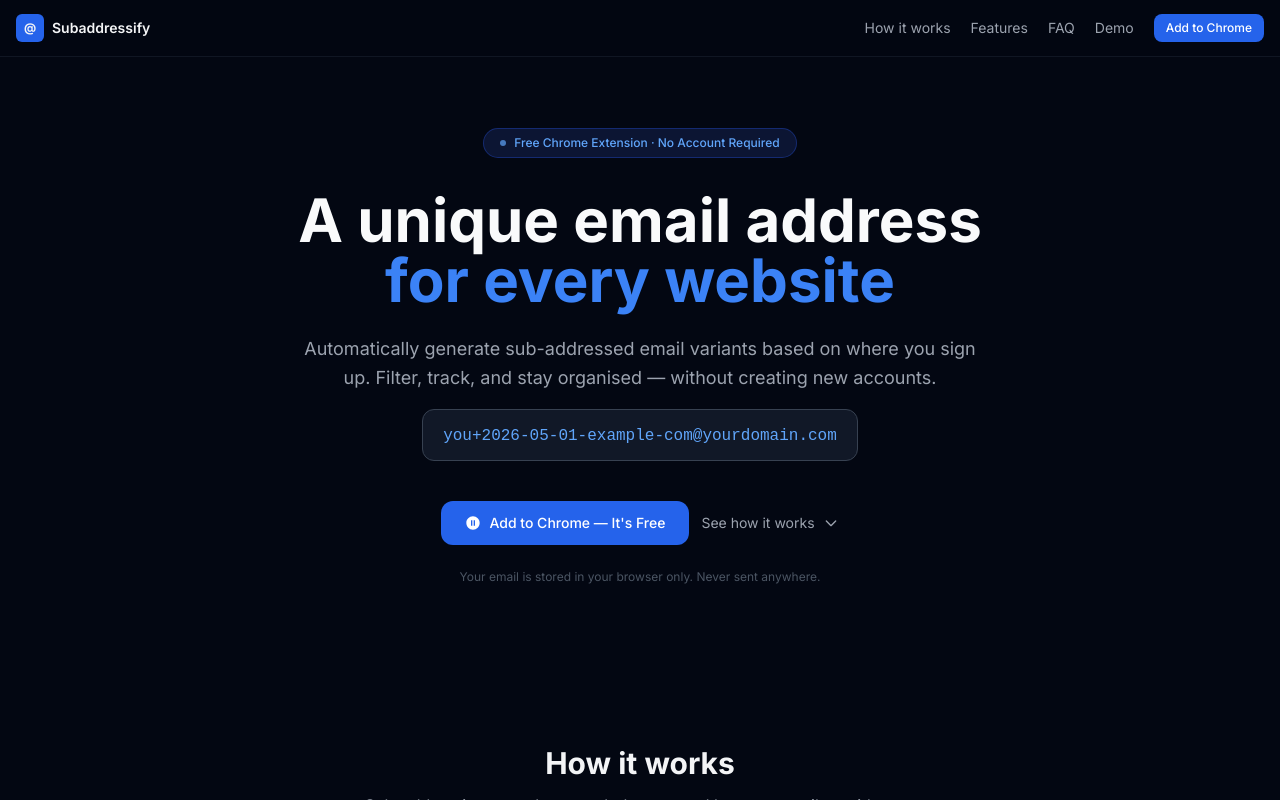
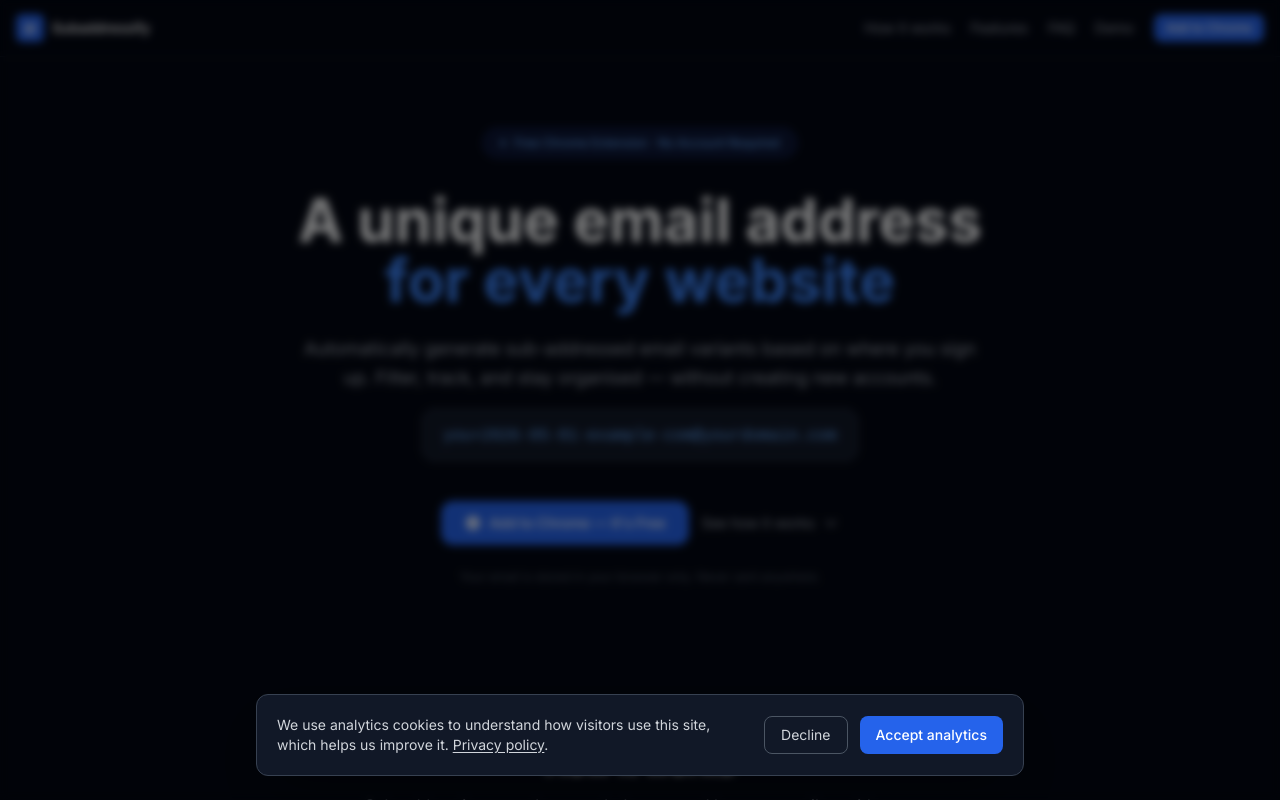
Before and after one commit to element-software/chrome-subaddressify, a Next.js app in the folder apps/website/: page / in a window 1280 px wide. Shown: the top 800 px of the page. Built offline with nearby package versions, Linux system fonts and the light colour scheme; no server answers.

Commit message:
added analytics and cookie banner on marketing website

```diff
--- a/apps/website/package.json
+++ b/apps/website/package.json
@@ -13,6 +13,7 @@
   },
   "dependencies": {
     "@subaddressify/shared": "workspace:*",
+    "@vercel/analytics": "^2.0.1",
     "next": "^15.5.15",
     "react": "^19.1.0",
     "react-dom": "^19.1.0"
--- a/apps/website/src/app/layout.tsx
+++ b/apps/website/src/app/layout.tsx
@@ -1,4 +1,6 @@
 import type { Metadata } from 'next';
+import CookieConsent from '@/components/CookieConsent';
+import AnalyticsScripts from '@/components/AnalyticsScripts';
 import './globals.css';
 
 export const metadata: Metadata = {
@@ -68,8 +70,12 @@ export default function RootLayout({ children }: { children: React.ReactNode })
           href="https://fonts.googleapis.com/css2?family=Inter:wght@400;500;600;700&display=swap"
           rel="stylesheet"
         />
+        <AnalyticsScripts />
       </head>
-      <body className="bg-gray-950 text-gray-100 antialiased">{children}</body>
+      <body className="bg-gray-950 text-gray-100 antialiased">
+        {children}
+        <CookieConsent />
+      </body>
     </html>
   );
 }
--- /dev/null
+++ b/apps/website/src/components/AnalyticsScripts.tsx
@@ -0,0 +1,41 @@
+'use client';
+
+import Script from 'next/script';
+
+export default function AnalyticsScripts() {
+  const gaId = process.env.NEXT_PUBLIC_GA_MEASUREMENT_ID;
+
+  return (
+    <>
+      <Script id="google-consent-default" strategy="beforeInteractive">
+        {`
+          window.dataLayer = window.dataLayer || [];
+          function gtag(){dataLayer.push(arguments);}
+          gtag('consent', 'default', {
+            analytics_storage: 'denied',
+            ad_storage: 'denied',
+            ad_user_data: 'denied',
+            ad_personalization: 'denied',
+            wait_for_update: 500
+          });
+        `}
+      </Script>
+      {gaId && (
+        <>
+          <Script
+            src={`https://www.googletagmanager.com/gtag/js?id=${gaId}`}
+            strategy="afterInteractive"
+          />
+          <Script id="google-analytics" strategy="afterInteractive">
+            {`
+              window.dataLayer = window.dataLayer || [];
+              function gtag(){dataLayer.push(arguments);}
+              gtag('js', new Date());
+              gtag('config', '${gaId}');
+            `}
+          </Script>
+        </>
+      )}
+    </>
+  );
+}
--- /dev/null
+++ b/apps/website/src/components/CookieConsent.tsx
@@ -0,0 +1,102 @@
+'use client';
+
+import { useEffect, useState } from 'react';
+import { inject } from '@vercel/analytics';
+
+type ConsentState = 'granted' | 'denied' | null;
+
+const STORAGE_KEY = 'cookie_consent';
+
+declare global {
+  interface Window {
+    gtag: (...args: unknown[]) => void;
+    dataLayer: unknown[];
+  }
+}
+
+function updateGoogleConsent(state: 'granted' | 'denied') {
+  if (typeof window === 'undefined' || typeof window.gtag !== 'function') return;
+  window.gtag('consent', 'update', {
+    analytics_storage: state,
+    ad_storage: 'denied',
+    ad_user_data: 'denied',
+    ad_personalization: 'denied',
+  });
+}
+
+export default function CookieConsent() {
+  const [, setConsent] = useState<ConsentState>(null);
+  const [visible, setVisible] = useState(false);
+
+  useEffect(() => {
+    const stored = localStorage.getItem(STORAGE_KEY) as ConsentState;
+    if (stored === 'granted' || stored === 'denied') {
+      setConsent(stored);
+      updateGoogleConsent(stored);
+      if (stored === 'granted') inject({ mode: 'auto' });
+    } else {
+      setVisible(true);
+    }
+  }, []);
+
+  useEffect(() => {
+    if (visible) {
+      document.body.style.overflow = 'hidden';
+      return () => { document.body.style.overflow = ''; };
+    }
+
+    return;
+  }, [visible]);
+
+  function handleAccept() {
+    localStorage.setItem(STORAGE_KEY, 'granted');
+    setConsent('granted');
+    setVisible(false);
+    updateGoogleConsent('granted');
+    inject({ mode: 'auto' });
+  }
+
+  function handleDecline() {
+    localStorage.setItem(STORAGE_KEY, 'denied');
+    setConsent('denied');
+    setVisible(false);
+    updateGoogleConsent('denied');
+  }
+
+  if (!visible) return null;
+
+  return (
+    <div
+      role="dialog"
+      aria-label="Cookie consent"
+      aria-live="polite"
+      aria-modal="true"
+      className="fixed inset-0 z-50 flex items-end justify-center p-4 sm:p-6 backdrop-blur-sm bg-black/50"
+    >
+      <div className="w-full max-w-3xl rounded-xl border border-gray-700 bg-gray-900 p-5 shadow-2xl sm:flex sm:items-center sm:gap-6">
+        <p className="flex-1 text-sm text-gray-300">
+          We use analytics cookies to understand how visitors use this site, which helps us improve
+          it.{' '}
+          <a href="/privacy" className="underline underline-offset-2 hover:text-white">
+            Privacy policy
+          </a>
+          .
+        </p>
+        <div className="mt-4 flex shrink-0 gap-3 sm:mt-0">
+          <button
+            onClick={handleDecline}
+            className="rounded-lg border border-gray-600 px-4 py-2 text-sm text-gray-300 transition hover:border-gray-400 hover:text-white focus-visible:outline focus-visible:outline-2 focus-visible:outline-offset-2 focus-visible:outline-blue-500"
+          >
+            Decline
+          </button>
+          <button
+            onClick={handleAccept}
+            className="rounded-lg bg-blue-600 px-4 py-2 text-sm font-medium text-white transition hover:bg-blue-500 focus-visible:outline focus-visible:outline-2 focus-visible:outline-offset-2 focus-visible:outline-blue-500"
+          >
+            Accept analytics
+          </button>
+        </div>
+      </div>
+    </div>
+  );
+}
--- /dev/null
+++ b/apps/website/src/types.d.ts
@@ -0,0 +1 @@
+declare module '*.css';
```
Also changed, not shown: 1 other file (tests, documents, lock files or other folders).
